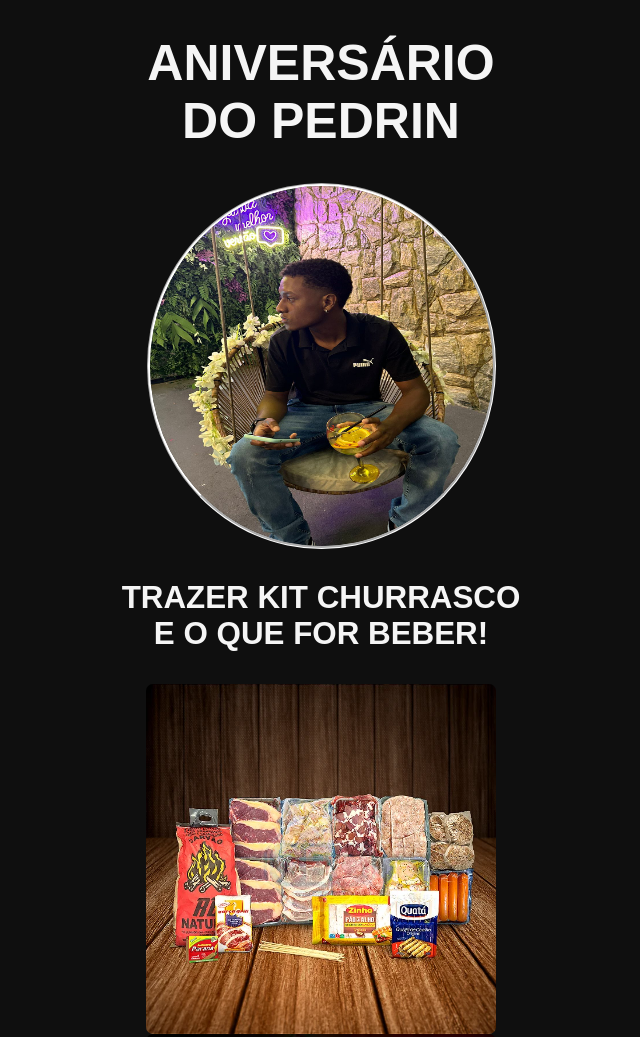
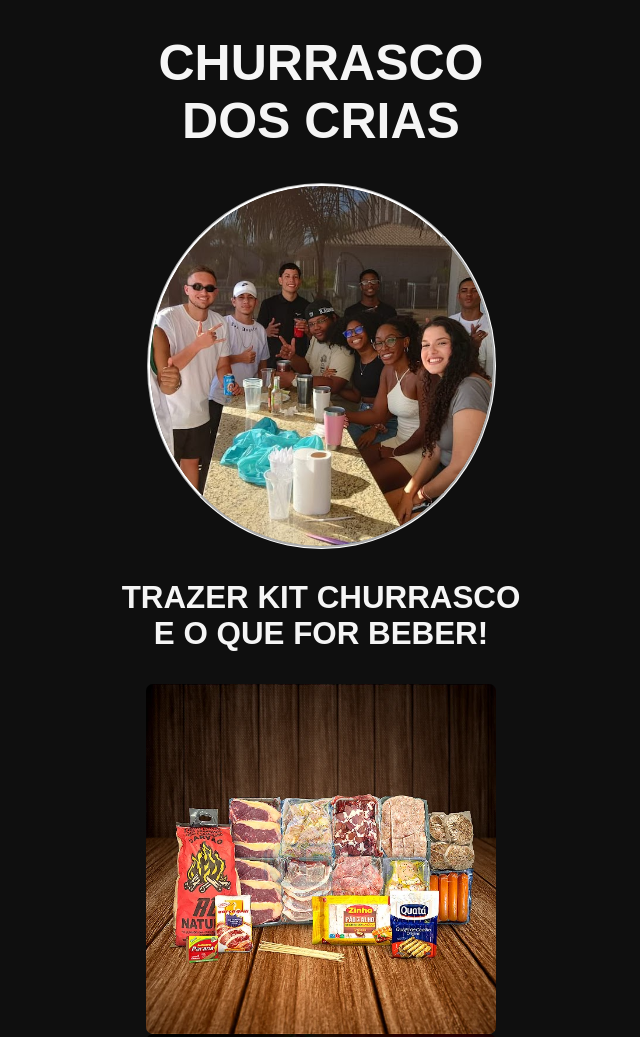
Before and after one commit to yhanoliveira/churrasdoscrias, a plain HTML site: page index.html in a window 1280 px wide. Shown: the top 1037 px of the page, without its empty margins (319-959 px from the left). Drawn offline with Linux system fonts and the light colour scheme; a web font is replaced by a local one.

Commit message:
alterações
mudança do site do aniversario para o churras dos crias

```diff
--- a/index.html
+++ b/index.html
@@ -3,15 +3,14 @@
 <head>
     <meta charset="UTF-8">
     <meta name="viewport" content="width=device-width, initial-scale=1.0">
-    <title>Bday do Pedrin</title>
+    <title>Churrasco dos crias</title>
     <link rel="stylesheet" href="style.css">
 </head>
 <body>
 
-    <audio src="Parabéns para Você - Playback [iBP0AXHlap0].mp3" autoplay loop></audio>
     <div class="tudo">
-        <h1>ANIVERSÁRIO DO PEDRIN</h1>
-        <img src="img/Imagem do WhatsApp de 2025-07-15 à(s) 19.05.26_ad4d7077.jpg" class="foto-pedrin"></img>
+        <h1>CHURRASCO DOS CRIAS</h1>
+        <img src="img/IMG-20250727-WA0008.jpg" class="foto-crias"></img>
 
         <h3>TRAZER KIT CHURRASCO E O QUE FOR BEBER!</h3>
         <div class="kit-churrasco">
@@ -20,7 +19,7 @@
         </div>
 
         <h2>INFORMAÇÕES!</h2>
-        <P>Dia 26 às 12:00 </P>
+        <P>Dia 20 às 12:00 </P>
         <p>Local: Rua Roberto Aparecido Guilherme, Nº145 </p>
         <iframe src="https://www.google.com/maps/embed?pb=!1m18!1m12!1m3!1d3705.8881015915545!2d-48.13975282448162!3d-21.74586338008898!2m3!1f0!2f0!3f0!3m2!1i1024!2i768!4f13.1!3m3!1m2!1s0x94b8f6e8f75baf71%3A0x566aef1b3cd8ce03!2sPortal%20Caminhos%20de%20C%C3%B3rdoba%20-%20R.%20Roberto%20Aparecido%20Guilherme%2C%20145%20-%20Jardim%20S%C3%A3o%20Rafael%2C%20Araraquara%20-%20SP%2C%2014810-815!5e0!3m2!1spt-BR!2sbr!4v1752618869912!5m2!1spt-BR!2sbr" width="350" height="350" style="border:0;" allowfullscreen="" loading="lazy" referrerpolicy="no-referrer-when-downgrade"></iframe>
     </div>
--- a/style.css
+++ b/style.css
@@ -20,7 +20,7 @@ h1{
     text-align: center;
 }
 
-.foto-pedrin{
+.foto-crias{
     width: 343px;
     height: 360px;
     border-radius: 100%;
@@ -30,6 +30,7 @@ h1{
     justify-content: center;
     display: flex;
     margin: auto;
+    object-fit: cover;
 }
 
 h3{
```
Also changed, not shown: img/IMG-20250727-WA0008.jpg (added), img/Imagem do WhatsApp de 2025-07-15 à(s) 19.05.26_ad4d7077.jpg (deleted), 1 other file.
